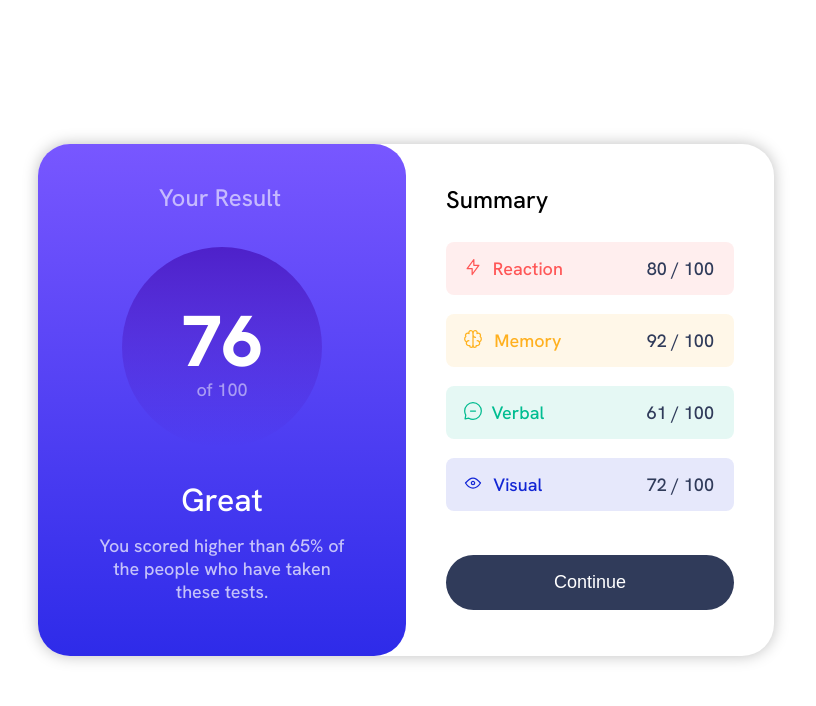
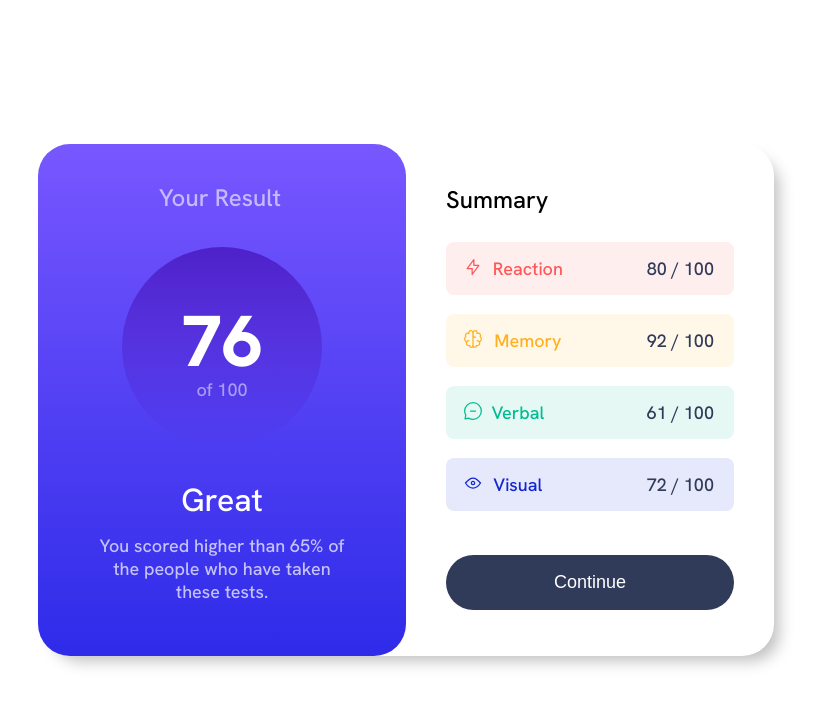
Before and after one commit to UtopicUnicorn995/results-summary-component, a plain HTML site: page index.html in a window 1280 px wide. Shown: the whole page, without its empty margins (234-1050 px from the left). Drawn offline with Linux system fonts and the light colour scheme.

Commit message:
Update style.css

```diff
--- a/style.css
+++ b/style.css
@@ -45,9 +45,9 @@ main{
     justify-content: center;
     align-items: center;
     border-radius: 32px;
-    box-shadow: 0px 0px 15px 0px rgba(0,0,0,0.25);
--webkit-box-shadow: 0px 0px 15px 0px rgba(0,0,0,0.25);
--moz-box-shadow: 0px 0px 15px 0px rgba(0,0,0,0.25);
+    box-shadow: 10px 10px 15px -5px rgba(0,0,0,0.25);
+-webkit-box-shadow: 10px 10px 15px -5px rgba(0,0,0,0.25);
+-moz-box-shadow: 10px 10px 15px -5px rgba(0,0,0,0.25);
 }
 
 section{
```
